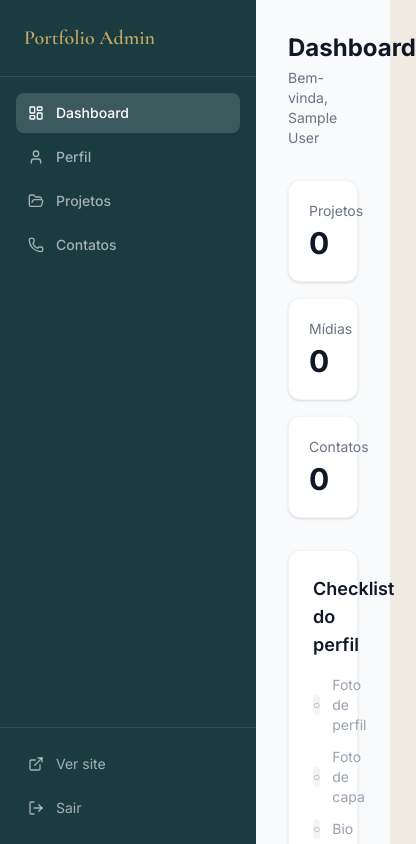
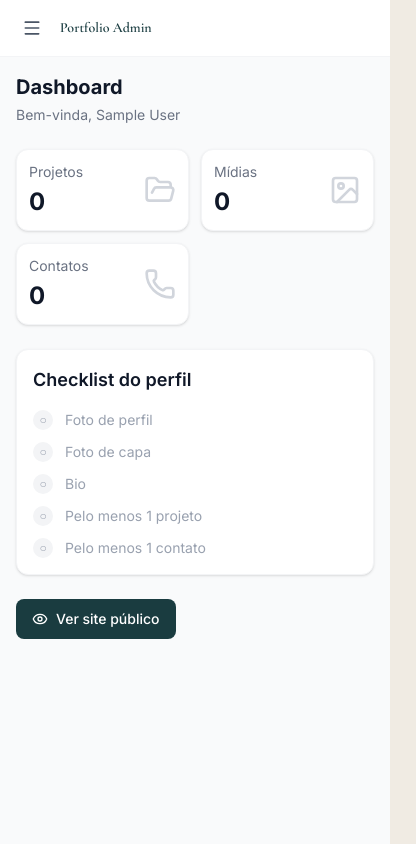
Before and after one commit to wesleyeduardodev/portfolio-platform, a Next.js app: page /admin in a window 390 px wide. Shown: the top 844 px of the page, 416 px wide, since content can reach past the window. Built offline with nearby package versions, Linux system fonts and the light colour scheme; no server answers; the database is empty; sample sign-in values are in the browser's storage.

Commit message:
ajuste responsividade

```diff
--- a/src/app/(admin)/admin/contacts/page.tsx
+++ b/src/app/(admin)/admin/contacts/page.tsx
@@ -108,7 +108,7 @@ export default function ContactsPage() {
 
   return (
     <div>
-      <h1 className="text-2xl font-bold text-gray-900 mb-6">Contatos</h1>
+      <h1 className="text-xl sm:text-2xl font-bold text-gray-900 mb-6">Contatos</h1>
 
       {/* Existing contacts */}
       <div className="space-y-2 mb-8">
@@ -119,7 +119,7 @@ export default function ContactsPage() {
           return (
             <div
               key={contact.id}
-              className="flex items-center gap-4 bg-white rounded-xl p-4 border border-gray-100 shadow-sm"
+              className="flex items-center gap-2 sm:gap-4 bg-white rounded-xl p-3 sm:p-4 border border-gray-100 shadow-sm"
             >
               <Icon className="h-5 w-5 text-primary shrink-0" />
               <div className="flex-1 min-w-0">
@@ -156,11 +156,11 @@ export default function ContactsPage() {
       </div>
 
       {/* Add new */}
-      <div className="bg-white rounded-xl p-6 border border-gray-100 shadow-sm">
+      <div className="bg-white rounded-xl p-4 sm:p-6 border border-gray-100 shadow-sm">
         <h2 className="text-lg font-semibold text-gray-900 mb-4">
           Adicionar contato
         </h2>
-        <div className="grid grid-cols-1 sm:grid-cols-2 gap-4">
+        <div className="grid grid-cols-1 sm:grid-cols-2 gap-3 sm:gap-4">
           <div>
             <label className="block text-sm font-medium text-gray-700 mb-1">
               Tipo
--- a/src/app/(admin)/admin/layout.tsx
+++ b/src/app/(admin)/admin/layout.tsx
@@ -8,7 +8,7 @@ export default function AdminLayout({
   return (
     <div className="min-h-screen bg-gray-50">
       <Sidebar />
-      <main className="ml-64 p-8">{children}</main>
+      <main className="ml-0 md:ml-64 p-4 sm:p-6 md:p-8">{children}</main>
     </div>
   );
 }
--- a/src/app/(admin)/admin/page.tsx
+++ b/src/app/(admin)/admin/page.tsx
@@ -32,24 +32,24 @@ export default async function DashboardPage() {
 
   return (
     <div>
-      <div className="mb-8">
-        <h1 className="text-2xl font-bold text-gray-900">Dashboard</h1>
+      <div className="mb-6 sm:mb-8">
+        <h1 className="text-xl sm:text-2xl font-bold text-gray-900">Dashboard</h1>
         <p className="text-sm text-gray-500 mt-1">
           Bem-vinda, {profile?.displayName || session.user.name}
         </p>
       </div>
 
       {/* Stats */}
-      <div className="grid grid-cols-1 sm:grid-cols-3 gap-4 mb-8">
+      <div className="grid grid-cols-2 sm:grid-cols-3 gap-3 sm:gap-4 mb-6 sm:mb-8">
         {stats.map((stat) => (
           <div
             key={stat.label}
-            className="bg-white rounded-xl p-5 border border-gray-100 shadow-sm"
+            className="bg-white rounded-xl p-3 sm:p-5 border border-gray-100 shadow-sm"
           >
             <div className="flex items-center justify-between">
               <div>
                 <p className="text-sm text-gray-500">{stat.label}</p>
-                <p className="text-3xl font-bold text-gray-900 mt-1">
+                <p className="text-2xl sm:text-3xl font-bold text-gray-900 mt-1">
                   {stat.value}
                 </p>
               </div>
@@ -60,7 +60,7 @@ export default async function DashboardPage() {
       </div>
 
       {/* Checklist */}
-      <div className="bg-white rounded-xl p-6 border border-gray-100 shadow-sm mb-8">
+      <div className="bg-white rounded-xl p-4 sm:p-6 border border-gray-100 shadow-sm mb-6 sm:mb-8">
         <h2 className="text-lg font-semibold text-gray-900 mb-4">
           Checklist do perfil
         </h2>
--- a/src/components/admin/MediaGrid.tsx
+++ b/src/components/admin/MediaGrid.tsx
@@ -153,7 +153,7 @@ export function MediaGrid({
       onDragEnd={handleDragEnd}
     >
       <SortableContext items={items.map((i) => i.id)} strategy={rectSortingStrategy}>
-        <div className="grid grid-cols-3 sm:grid-cols-4 gap-2">
+        <div className="grid grid-cols-2 sm:grid-cols-3 md:grid-cols-4 gap-2">
           {items.map((item) => (
             <SortableMediaItem
               key={item.id}
--- a/src/components/admin/MediaUploader.tsx
+++ b/src/components/admin/MediaUploader.tsx
@@ -152,7 +152,7 @@ export function MediaUploader({ projectId, onUploadComplete }: MediaUploaderProp
         onDragLeave={() => setDragOver(false)}
         onDrop={handleDrop}
         className={cn(
-          "flex flex-col items-center justify-center rounded-xl border-2 border-dashed p-8 transition-colors cursor-pointer",
+          "flex flex-col items-center justify-center rounded-xl border-2 border-dashed p-4 sm:p-8 transition-colors cursor-pointer",
           dragOver
             ? "border-accent bg-accent/5"
             : "border-gray-200 hover:border-gray-300 bg-gray-50/50"
@@ -184,7 +184,7 @@ export function MediaUploader({ projectId, onUploadComplete }: MediaUploaderProp
           {uploading.map((item) => (
             <div
               key={item.id}
-              className="flex items-center gap-3 rounded-lg bg-white border border-gray-100 p-3"
+              className="flex items-center gap-3 rounded-lg bg-white border border-gray-100 p-2 sm:p-3"
             >
               {item.error ? (
                 <X className="h-4 w-4 text-red-500 shrink-0" />
--- a/src/components/admin/ProfileForm.tsx
+++ b/src/components/admin/ProfileForm.tsx
@@ -48,7 +48,7 @@ export function ProfileForm({ profile }: ProfileFormProps) {
   }
 
   return (
-    <form onSubmit={handleSubmit(onSubmit)} className="space-y-6">
+    <form onSubmit={handleSubmit(onSubmit)} className="space-y-4 sm:space-y-6">
       <div>
         <label className="block text-sm font-medium text-gray-700 mb-1">
           Nome de exibição *
--- a/src/components/admin/ProjectForm.tsx
+++ b/src/components/admin/ProjectForm.tsx
@@ -80,9 +80,9 @@ export function ProjectForm({ project }: ProjectFormProps) {
         </h1>
       </div>
 
-      <div className="grid grid-cols-1 lg:grid-cols-2 gap-6">
+      <div className="grid grid-cols-1 lg:grid-cols-2 gap-4 lg:gap-6">
         {/* Form */}
-        <div className="bg-white rounded-xl p-6 border border-gray-100 shadow-sm">
+        <div className="bg-white rounded-xl p-4 sm:p-6 border border-gray-100 shadow-sm">
           <form onSubmit={handleSubmit(onSubmit)} className="space-y-5">
             <div>
               <label className="block text-sm font-medium text-gray-700 mb-1">
@@ -110,7 +110,7 @@ export function ProjectForm({ project }: ProjectFormProps) {
               />
             </div>
 
-            <div className="grid grid-cols-2 gap-4">
+            <div className="grid grid-cols-1 sm:grid-cols-2 gap-4">
               <div>
                 <label className="block text-sm font-medium text-gray-700 mb-1">
                   Categoria
@@ -185,7 +185,7 @@ export function ProjectForm({ project }: ProjectFormProps) {
         {/* Media section (edit mode) */}
         {isEditing && (
           <div className="space-y-6">
-            <div className="bg-white rounded-xl p-6 border border-gray-100 shadow-sm">
+            <div className="bg-white rounded-xl p-4 sm:p-6 border border-gray-100 shadow-sm">
               <h2 className="text-lg font-semibold text-gray-900 mb-4">
                 Enviar mídias
               </h2>
--- a/src/components/admin/ProjectList.tsx
+++ b/src/components/admin/ProjectList.tsx
@@ -67,7 +67,7 @@ function SortableProjectRow({
       ref={setNodeRef}
       style={style}
       className={cn(
-        "flex items-center gap-4 bg-white rounded-xl p-4 border border-gray-100 shadow-sm",
+        "flex items-center gap-2 sm:gap-4 bg-white rounded-xl p-3 sm:p-4 border border-gray-100 shadow-sm",
         isDragging && "opacity-50 shadow-lg"
       )}
     >
@@ -80,7 +80,7 @@ function SortableProjectRow({
       </button>
 
       {/* Thumbnail */}
-      <div className="relative h-16 w-20 rounded-lg overflow-hidden bg-gray-100 shrink-0">
+      <div className="relative h-16 w-20 rounded-lg overflow-hidden bg-gray-100 shrink-0 hidden sm:block">
         {coverUrl ? (
           <Image
             src={coverUrl}
@@ -110,7 +110,7 @@ function SortableProjectRow({
       </div>
 
       {/* Actions */}
-      <div className="flex items-center gap-1 shrink-0">
+      <div className="flex items-center gap-1.5 shrink-0">
         <button
           onClick={onToggleVisibility}
           className={`rounded-lg p-2 transition-colors ${
@@ -235,8 +235,8 @@ export function ProjectList({ initialProjects }: ProjectListProps) {
 
   return (
     <div>
-      <div className="flex items-center justify-between mb-6">
-        <h1 className="text-2xl font-bold text-gray-900">Projetos</h1>
+      <div className="flex flex-col sm:flex-row sm:items-center justify-between gap-3 sm:gap-0 mb-6">
+        <h1 className="text-xl sm:text-2xl font-bold text-gray-900">Projetos</h1>
         <Link
           href="/admin/projects/new"
           className="inline-flex items-center gap-2 rounded-lg bg-primary px-4 py-2.5 text-sm font-medium text-white hover:bg-primary/90 transition"
@@ -247,7 +247,7 @@ export function ProjectList({ initialProjects }: ProjectListProps) {
       </div>
 
       {projects.length === 0 ? (
-        <div className="bg-white rounded-xl p-12 border border-gray-100 shadow-sm text-center">
+        <div className="bg-white rounded-xl p-6 sm:p-12 border border-gray-100 shadow-sm text-center">
           <p className="text-gray-500">Nenhum projeto ainda.</p>
           <Link
             href="/admin/projects/new"
--- a/src/components/admin/Sidebar.tsx
+++ b/src/components/admin/Sidebar.tsx
@@ -1,5 +1,6 @@
 "use client";
 
+import { useState, useEffect } from "react";
 import Link from "next/link";
 import { usePathname } from "next/navigation";
 import { signOut } from "next-auth/react";
@@ -10,6 +11,8 @@ import {
   Phone,
   ExternalLink,
   LogOut,
+  Menu,
+  X,
 } from "lucide-react";
 import { cn } from "@/lib/utils";
 
@@ -22,14 +25,54 @@ const navItems = [
 
 export function Sidebar() {
   const pathname = usePathname();
+  const [isOpen, setIsOpen] = useState(false);
+
+  // Close sidebar on route change (mobile)
+  useEffect(() => {
+    setIsOpen(false);
+  }, [pathname]);
+
+  // Prevent body scroll when sidebar is open on mobile
+  useEffect(() => {
+    if (isOpen) {
+      document.body.style.overflow = "hidden";
+    } else {
+      document.body.style.overflow = "";
+    }
+    return () => {
+      document.body.style.overflow = "";
+    };
+  }, [isOpen]);
 
   return (
-    <aside className="fixed inset-y-0 left-0 z-30 w-64 bg-primary text-white flex flex-col">
-      {/* Logo */}
-      <div className="p-6 border-b border-white/10">
+    <>
+      {/* Backdrop (mobile only) */}
+      {isOpen && (
+        <div
+          className="fixed inset-0 z-40 bg-black/50 md:hidden"
+          onClick={() => setIsOpen(false)}
+        />
+      )}
+
+      {/* Sidebar */}
+      <aside
+        className={cn(
+          "fixed inset-y-0 left-0 z-50 w-64 bg-primary text-white flex flex-col transition-transform duration-300 ease-in-out",
+          "md:translate-x-0",
+          isOpen ? "translate-x-0" : "-translate-x-full"
+        )}
+      >
+        {/* Logo + close button */}
+        <div className="flex items-center justify-between p-6 border-b border-white/10">
           <h1 className="font-heading text-xl font-semibold text-accent">
             Portfolio Admin
           </h1>
+          <button
+            onClick={() => setIsOpen(false)}
+            className="md:hidden rounded-lg p-1 text-white/60 hover:text-white transition-colors"
+          >
+            <X className="h-5 w-5" />
+          </button>
         </div>
 
         {/* Nav */}
@@ -77,5 +120,19 @@ export function Sidebar() {
           </button>
         </div>
       </aside>
+
+      {/* Mobile header */}
+      <div className="sticky top-0 z-30 flex items-center gap-3 bg-white border-b border-gray-100 px-4 py-3 md:hidden">
+        <button
+          onClick={() => setIsOpen(true)}
+          className="rounded-lg p-1.5 text-gray-600 hover:bg-gray-100 transition-colors"
+        >
+          <Menu className="h-5 w-5" />
+        </button>
+        <span className="font-heading text-sm font-semibold text-primary">
+          Portfolio Admin
+        </span>
+      </div>
+    </>
   );
 }
--- a/src/components/public/ProjectModal.tsx
+++ b/src/components/public/ProjectModal.tsx
@@ -8,7 +8,7 @@ import type { ProjectWithMedia } from "@/types";
 import { MediaViewer } from "./MediaViewer";
 
 interface ProjectModalProps {
-  project: ProjectWithMedia | null;
+  project: ProjectWithMedia;
   onClose: () => void;
 }
 
@@ -16,13 +16,11 @@ export function ProjectModal({ project, onClose }: ProjectModalProps) {
   const [lightboxIndex, setLightboxIndex] = useState<number | null>(null);
 
   useEffect(() => {
-    if (project) {
-      document.body.style.overflow = "hidden";
-    }
+    document.body.style.overflow = "hidden";
     return () => {
       document.body.style.overflow = "";
     };
-  }, [project]);
+  }, []);
 
   useEffect(() => {
     function handleKey(e: KeyboardEvent) {
@@ -32,15 +30,13 @@ export function ProjectModal({ project, onClose }: ProjectModalProps) {
     return () => window.removeEventListener("keydown", handleKey);
   }, [onClose, lightboxIndex]);
 
-  if (!project) return null;
-
-  const heroUrl =
-    project.coverMedia?.url || project.media[0]?.url;
+  const heroUrl = project.coverMedia?.url || project.media[0]?.url;
 
   return (
-    <AnimatePresence>
+    <>
       {/* Backdrop */}
       <motion.div
+        key="backdrop"
         initial={{ opacity: 0 }}
         animate={{ opacity: 1 }}
         exit={{ opacity: 0 }}
@@ -48,15 +44,15 @@ export function ProjectModal({ project, onClose }: ProjectModalProps) {
         onClick={onClose}
       />
 
-      {/* Panel - slide up on mobile, slide from right on desktop */}
+      {/* Panel */}
       <motion.div
+        key="panel"
         initial={{ x: "100%" }}
         animate={{ x: 0 }}
         exit={{ x: "100%" }}
         transition={{ type: "spring", damping: 30, stiffness: 300 }}
         className="fixed inset-y-0 right-0 z-40 w-full md:w-[50vw] bg-bg overflow-y-auto"
       >
-        {/* Close button */}
         <button
           onClick={onClose}
           className="absolute top-4 right-4 z-10 rounded-full bg-white/80 p-2 shadow-md hover:bg-white transition backdrop-blur-sm"
@@ -64,7 +60,6 @@ export function ProjectModal({ project, onClose }: ProjectModalProps) {
           <X className="h-5 w-5 text-text" />
         </button>
 
-        {/* Hero Image */}
         {heroUrl && (
           <div className="relative aspect-[16/9] w-full">
             <Image
@@ -78,13 +73,11 @@ export function ProjectModal({ project, onClose }: ProjectModalProps) {
           </div>
         )}
 
-        {/* Content */}
         <div className="px-6 pb-12 -mt-8 relative">
           <h2 className="font-heading text-3xl md:text-4xl font-semibold text-primary">
             {project.title}
           </h2>
 
-          {/* Metadata pills */}
           <div className="mt-4 flex flex-wrap gap-2">
             {project.category && (
               <span className="inline-flex items-center gap-1.5 rounded-full bg-accent/15 px-3 py-1 text-xs font-medium text-accent">
@@ -106,14 +99,12 @@ export function ProjectModal({ project, onClose }: ProjectModalProps) {
             )}
           </div>
 
-          {/* Description */}
           {project.description && (
             <p className="mt-6 text-sm leading-relaxed text-text-muted">
               {project.description}
             </p>
           )}
 
-          {/* Media Gallery Grid */}
           {project.media.length > 0 && (
             <div className="mt-8">
               <div className="mb-4 flex items-center gap-3">
@@ -159,6 +150,6 @@ export function ProjectModal({ project, onClose }: ProjectModalProps) {
           />
         )}
       </AnimatePresence>
-    </AnimatePresence>
+    </>
   );
 }
--- a/src/components/public/ProjectsGallery.tsx
+++ b/src/components/public/ProjectsGallery.tsx
@@ -1,7 +1,7 @@
 "use client";
 
 import { useState } from "react";
-import { motion } from "framer-motion";
+import { motion, AnimatePresence } from "framer-motion";
 import type { ProjectWithMedia } from "@/types";
 import { ProjectCard } from "./ProjectCard";
 import { ProjectModal } from "./ProjectModal";
@@ -47,10 +47,15 @@ export function ProjectsGallery({ projects }: ProjectsGalleryProps) {
       </div>
 
       {/* Modal */}
-      <ProjectModal
-        project={selected}
-        onClose={() => setSelected(null)}
-      />
+      <AnimatePresence>
+        {selected && (
+          <ProjectModal
+            key={selected.id}
+            project={selected}
+            onClose={() => setSelected(null)}
+          />
+        )}
+      </AnimatePresence>
     </section>
   );
 }
```
Lines whose indentation alone changed are shown as unchanged.
